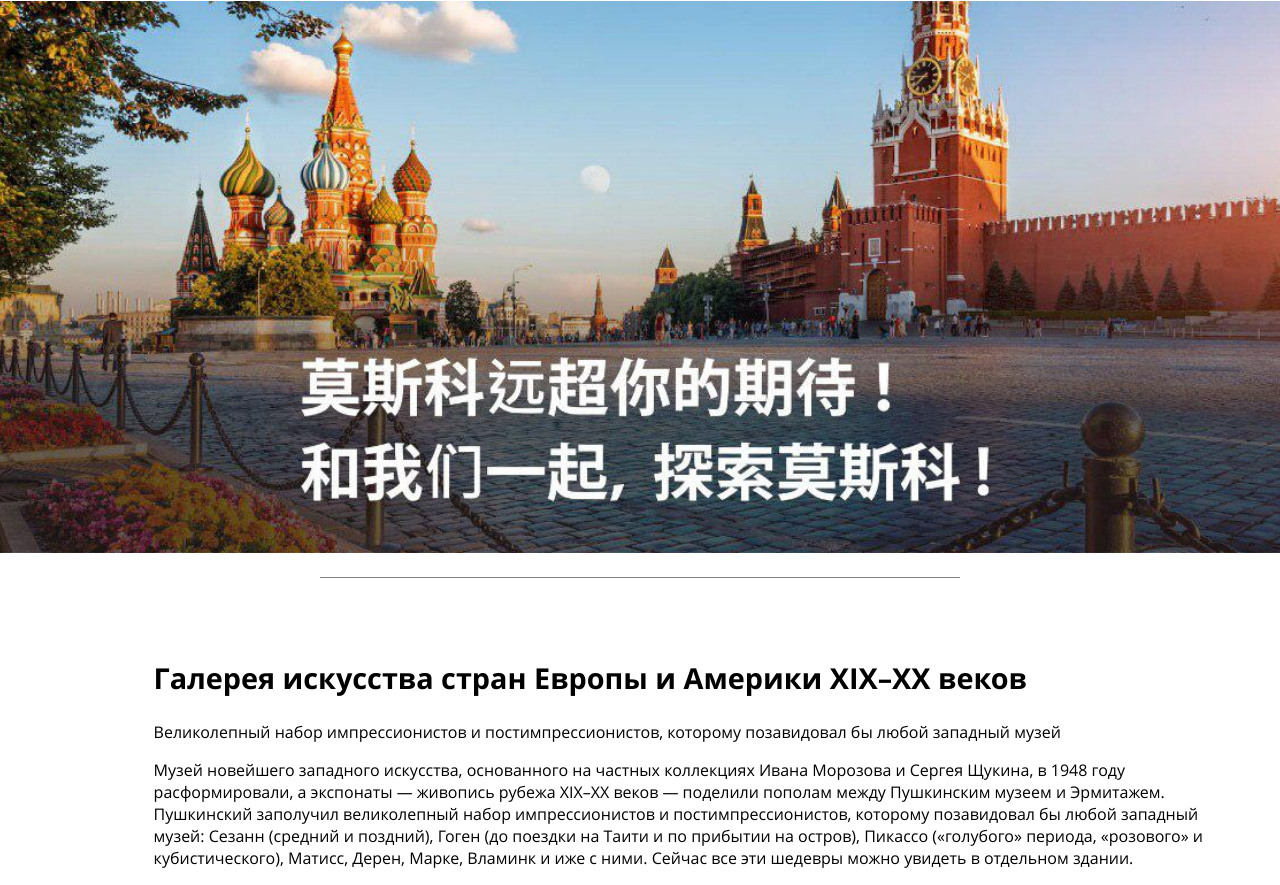
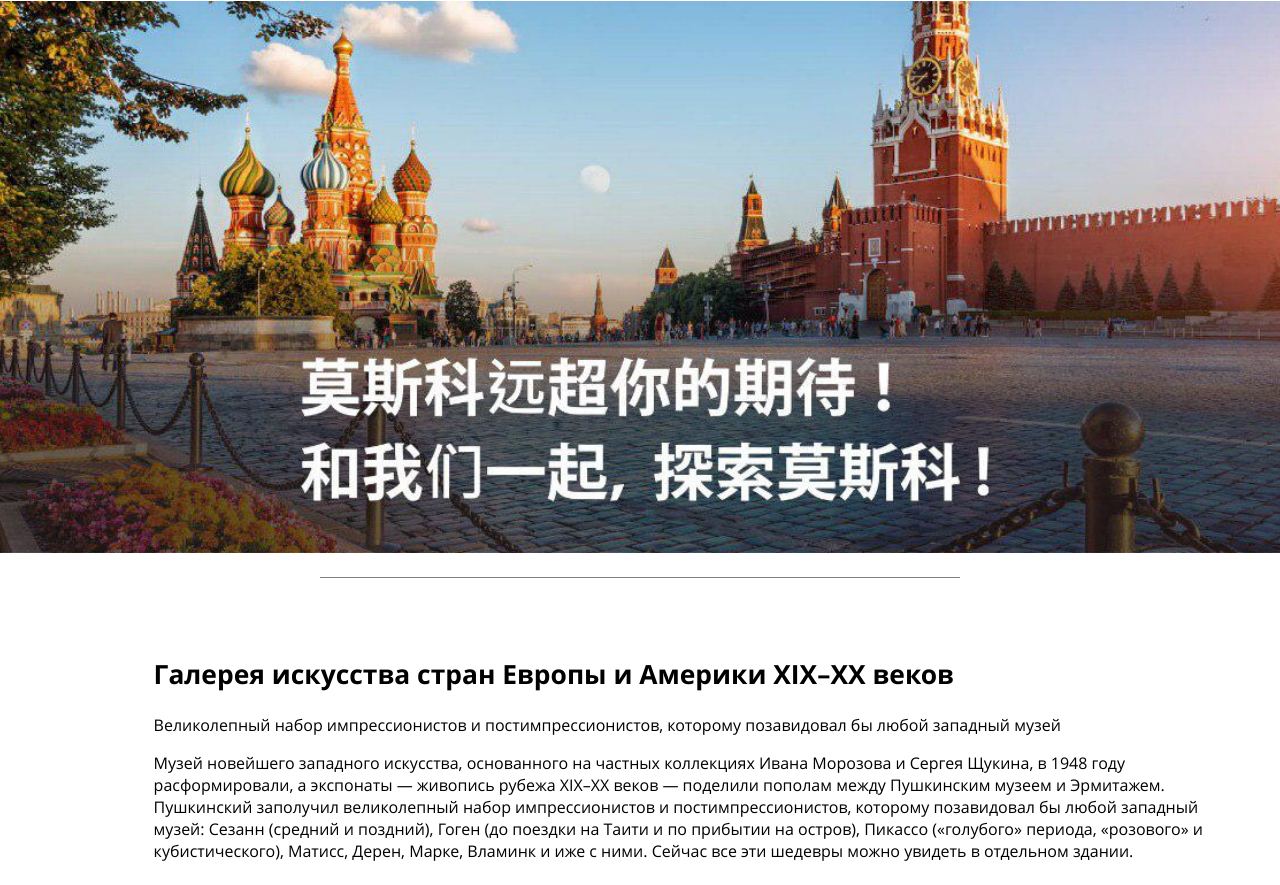
Before and after one commit to EvYuzhalin/discoverMoscow.github.io, a plain HTML site: page index.html in a window 1280 px wide. Shown: the part 445-1330 px from the top of the page. Drawn offline with Linux system fonts and the light colour scheme.

Commit message:
Add files via upload

```diff
--- a/style.css
+++ b/style.css
@@ -165,7 +165,7 @@ body{
 }
 
 .title{
-    font-size: 3.6vh;
+    font-size: 3.3vh;
 }
 
 @media (max-width: 1200px){
```
